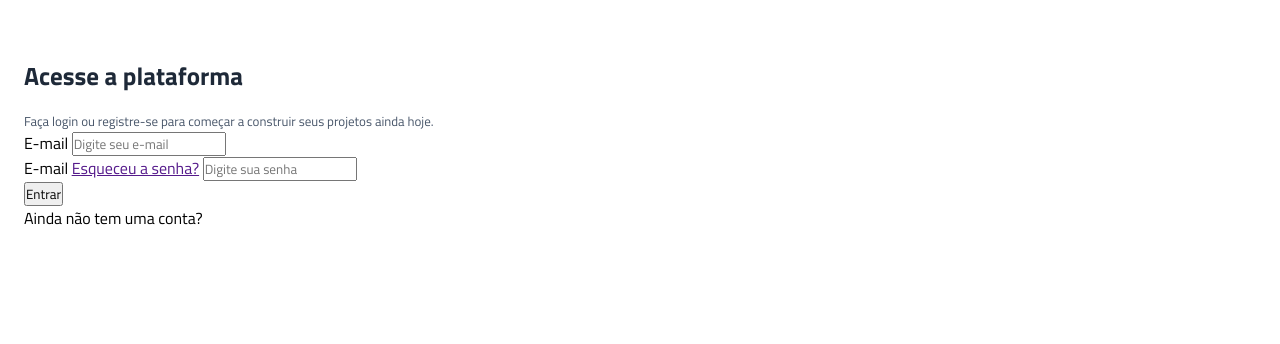
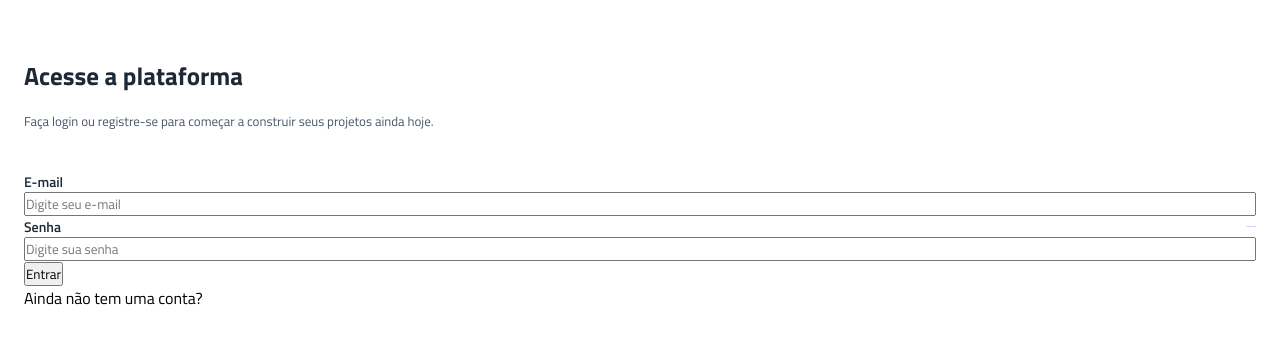
Before and after one commit to GioMeow/projeto-vertigo, a plain HTML site: page index.html in a window 1280 px wide. Shown: the part 136-480 px from the top of the page. Drawn offline with Linux system fonts and the light colour scheme.

Commit message:
estilização dos labels e das âncoras de seção de login

```diff
--- a/index.html
+++ b/index.html
@@ -30,8 +30,11 @@
                     <input type="email" placeholder="Digite seu e-mail" id="email">
                 </div>
                 <div class="input-box">
-                    <label for="senha">E-mail</label>
-                    <a href="">Esqueceu a senha?</a>
+                    <div>
+                        <label for="senha">Senha</label>
+                        <a href="">Esqueceu a senha?</a>
+                    </div>
+
                     <input type="password" placeholder="Digite sua senha" id="senha">
                 </div>
 
--- a/style.css
+++ b/style.css
@@ -8,6 +8,7 @@
 :root {
     --gray-800: #1e2938;
     --gray-600: #475569;
+    --purple: #7c3ad7;
 }
 
 header {
@@ -26,6 +27,10 @@ main {
     padding-inline: 1.5rem;
 }
 
+.descricao {
+    margin-bottom: 2.5rem;
+}
+
 .descricao h1 {
     color: var(--gray-800);
     margin-bottom: 1rem;
@@ -36,3 +41,31 @@ main {
     font-size: 0.8125rem;
     color: var(--gray-600);
 }
+
+.input-box {
+    display: flex;
+    flex-direction: column;
+}
+
+.input-box div {
+    display: flex;
+    justify-content: space-between;
+    align-items: center;
+}
+
+.login label {
+    font-size: 0.875rem;
+    color: var(--gray-800);
+    font-weight: 600;
+}
+
+.login a {
+    color: var(--purple);
+    text-decoration: none;
+    font-size: 0.075rem;
+    font-weight: 600;
+}
+
+.login a:hover {
+    text-decoration: underline;
+}
```
